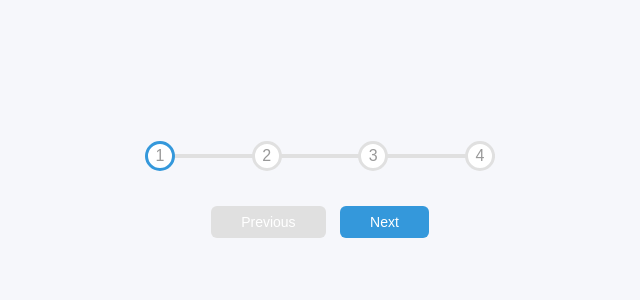
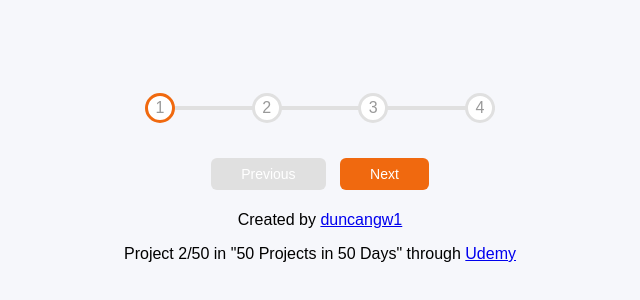
Before and after one commit to duncangw1/ProgressSteps, a plain HTML site: page index.html in a window 1280 px wide. Shown: the part 208-508 px from the top of the page, without its empty margins (320-960 px from the left). Drawn offline with Linux system fonts and the light colour scheme; a web font is replaced by a local one.

Commit message:
Added custom footer with styling and fixed minor bug where progress line fills past the 4th circle.

```diff
--- a/index.html
+++ b/index.html
@@ -25,6 +25,19 @@
       <button class="btn" id="prev" disabled>Previous</button>
       <button class="btn" id="next">Next</button>
     </div>
+    <div class="container">
+      <footer class="footer">
+        <div>
+          <p>Created by <a href="https://github.com/duncangw1">duncangw1</a></p>
+          <p>
+            Project 2/50 in "50 Projects in 50 Days" through
+            <a href="https://www.udemy.com/course/50-projects-50-days/"
+              >Udemy</a
+            >
+          </p>
+        </div>
+      </footer>
+    </div>
     <script src="script.js"></script>
   </body>
 </html>
--- a/script.js
+++ b/script.js
@@ -37,7 +37,7 @@ function update() {
   const actives = document.querySelectorAll(".active");
 
   progress.style.width =
-    ((actives.length - 1) / (circles.length - 1)) * 100 + "%";
+    ((actives.length - 1) / (circles.length - 0.95)) * 100 + "%";
 
   if (currentActive === 1) {
     prev.disabled = true;
--- a/style.css
+++ b/style.css
@@ -1,7 +1,7 @@
 @import url("https://fonts.googleapis.com/css2?family=Muli&display=swap");
 
 :root {
-  --line-border-fill: #3498db;
+  --line-border-fill: #f0690f;
   --line-border-empty: #e0e0e0;
 }
 
@@ -14,6 +14,7 @@ body {
   font-family: "Muli", sans-serif;
   display: flex;
   align-items: center;
+  flex-direction: column;
   justify-content: center;
   height: 100vh;
   overflow: hidden;
@@ -98,3 +99,8 @@ body {
   background-color: var(--line-border-empty);
   cursor: not-allowed;
 }
+
+.footer {
+  height: 10vh;
+  text-align: center;
+}
```
